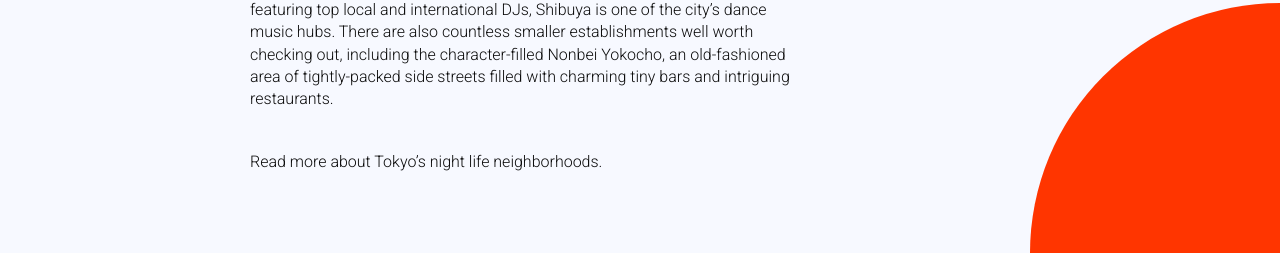
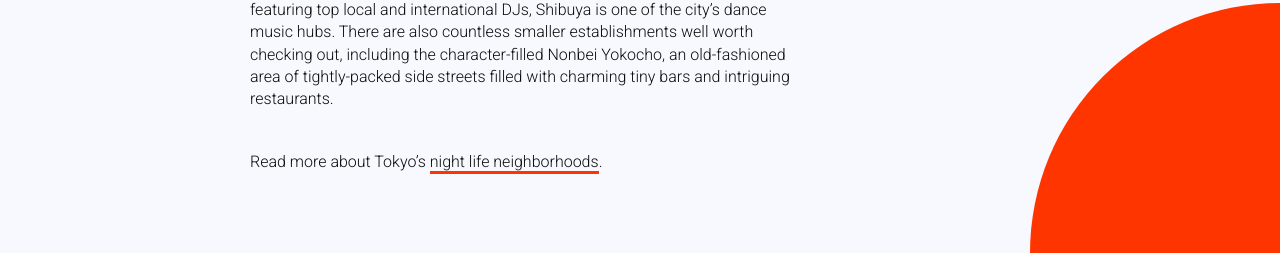
Before and after one commit to designyourownlife/superhiblog, a Jekyll site: the page built from _posts/2020-11-10-all-of-the-lights.markdown, in a window 1280 px wide and 1204 px high. Shown: the part 951-1204 px from the top of the window. Built offline with Jekyll 4.4.1, drawn with Linux system fonts in a browser that asks for light colours; part of the change alters nothing that is shown.

```diff
--- a/_posts/2020-11-10-all-of-the-lights.markdown
+++ b/_posts/2020-11-10-all-of-the-lights.markdown
@@ -16,4 +16,4 @@ If you’re going to miss the last train (most trains and subways only run until
 
 Shibuya is especially popular with Tokyo’s youth, but is relatively accessible to and full of non-Japanese locals and visitors as well. With dozens of clubs featuring top local and international DJs, Shibuya is one of the city’s dance music hubs. There are also countless smaller establishments well worth checking out, including the character-filled Nonbei Yokocho, an old-fashioned area of tightly-packed side streets filled with charming tiny bars and intriguing restaurants.
 
-Read more about Tokyo’s night life neighborhoods.
+Read more about Tokyo’s [night life neighborhoods](https://boutiquejapan.com/tokyo-nightlife-guide/).
```
